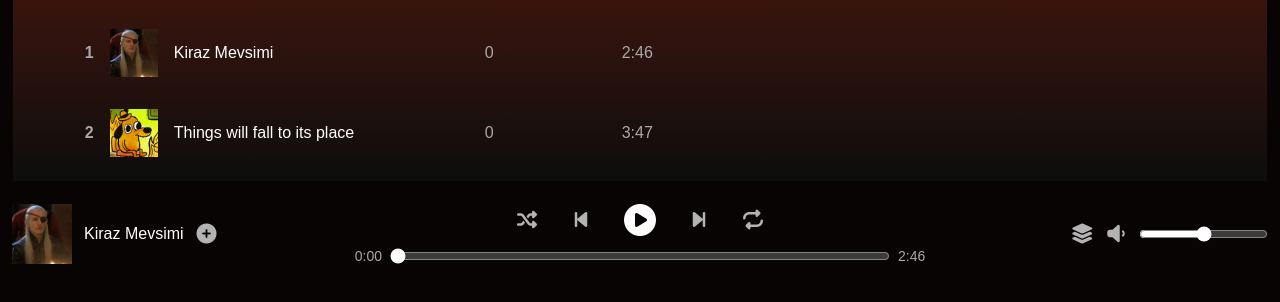
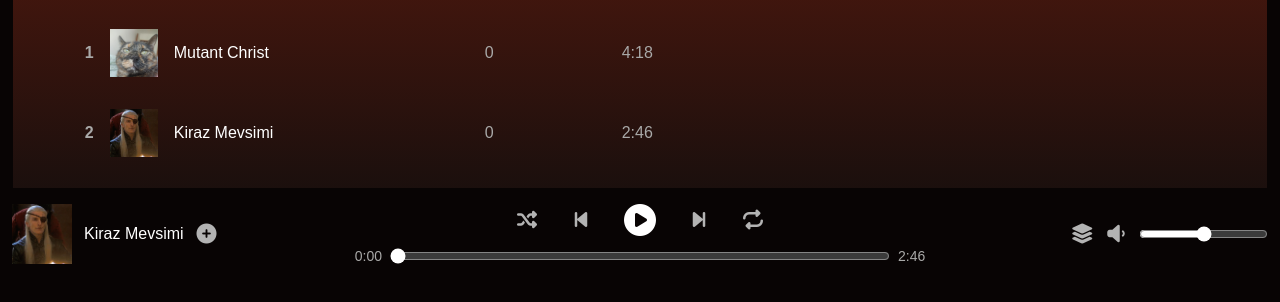
Before and after one commit to TraumeVonHeidelberg/DaGankPlaylist, a plain HTML site: page index.html in a window 1280 px wide. Shown: the part 520-822 px from the top of the page. Before the commit the page ends 800 px from the top, so only its background shows below. Drawn offline with Linux system fonts and the light colour scheme.

Commit message:
Added a new track

```diff
--- a/index.html
+++ b/index.html
@@ -52,6 +52,16 @@
                     <li class="track">
                         <div class="track-main-info">
                             <span class="track-number">1</span>
+                            <i class="play-track-icon fa-solid fa-play" data-src="./audio/Mutant Christ.mp3"></i>
+                            <img class="track-image" src="./img/da gank members/flopz.webp" alt="Track 3">
+                            <span class="track-title">Mutant Christ</span>
+                        </div>
+                        <span class="track-plays">0</span>
+                        <span class="track-duration">4:18</span>
+                    </li>
+                    <li class="track">
+                        <div class="track-main-info">
+                            <span class="track-number">2</span>
                             <i class="play-track-icon fa-solid fa-play" data-src="./audio/Kiraz Mevsimi.mp3"></i>
                             <img class="track-image" src="./img/da gank members/chy.webp" alt="Track 1">
                             <span class="track-title">Kiraz Mevsimi</span>
@@ -61,7 +71,7 @@
                     </li>
                     <li class="track">
                         <div class="track-main-info">
-                            <span class="track-number">2</span>
+                            <span class="track-number">3</span>
                             <i class="play-track-icon fa-solid fa-play"
                                 data-src="./audio/Things will fall to its place.mp3"></i>
                             <img class="track-image" src="./img/da gank members/jarell.webp" alt="Track 2">
```
Also changed, not shown: img/da gank members/flopz.png (deleted), img/da gank members/flopz.webp (added), 1 other file.
